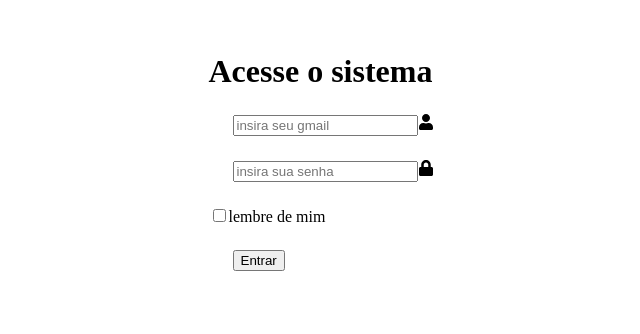
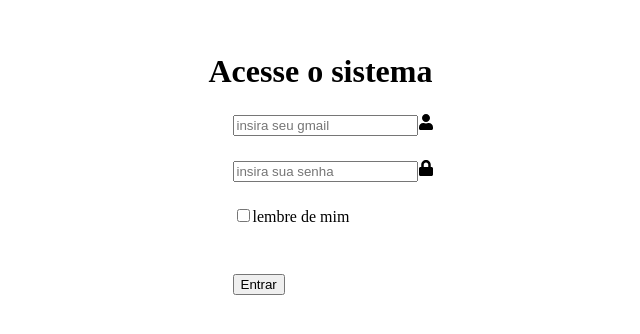
Before and after one commit to Andrescimentoo/react_LoginPage, a React (Vite) app in the folder login-page/: page / in a window 1280 px wide. Shown: the part 208-542 px from the top of the page, without its empty margins (307-947 px from the left). Built offline with nearby package versions, Linux system fonts and the light colour scheme.

Commit message:
Feat:adicionando base de estilizacao em checkbox

```diff
--- a/login-page/src/App.css
+++ b/login-page/src/App.css
@@ -15,3 +15,6 @@
 button{
     margin: 1.5rem;
 }
+.recal-forget{
+    margin: 1.5rem;
+}
```
